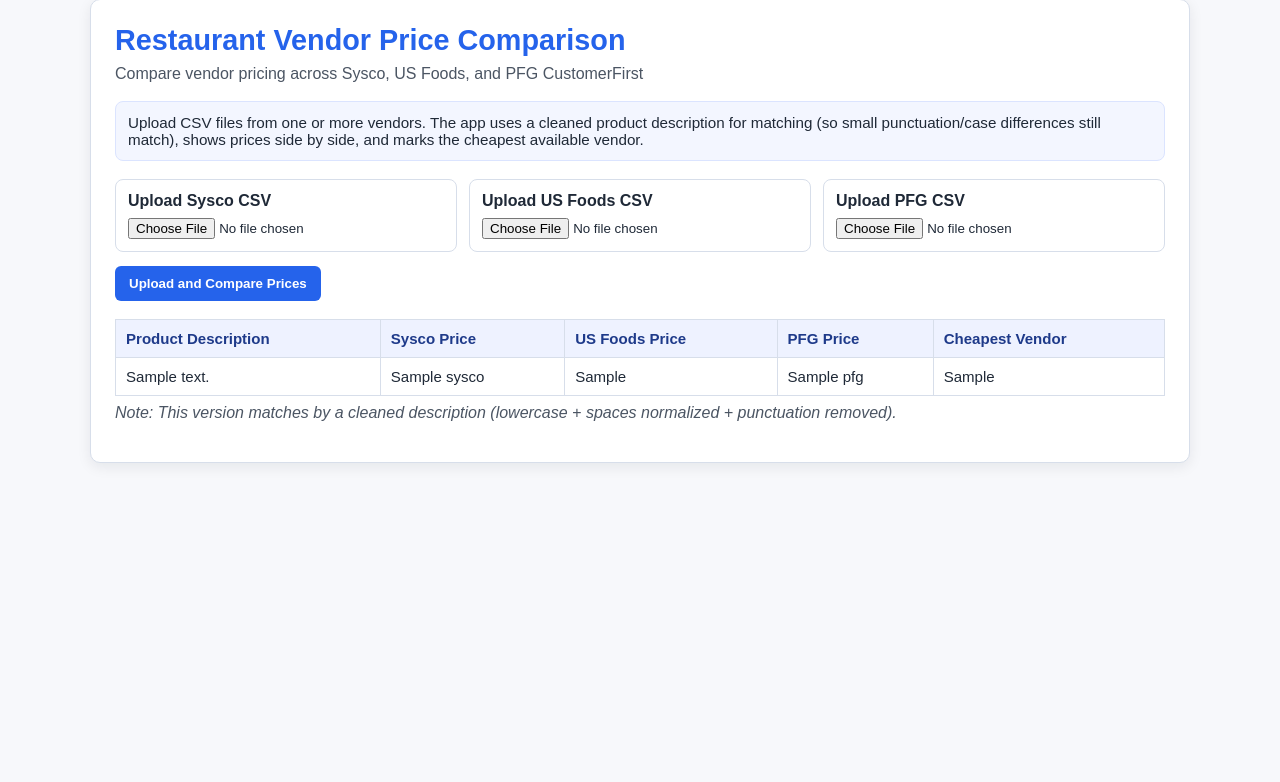
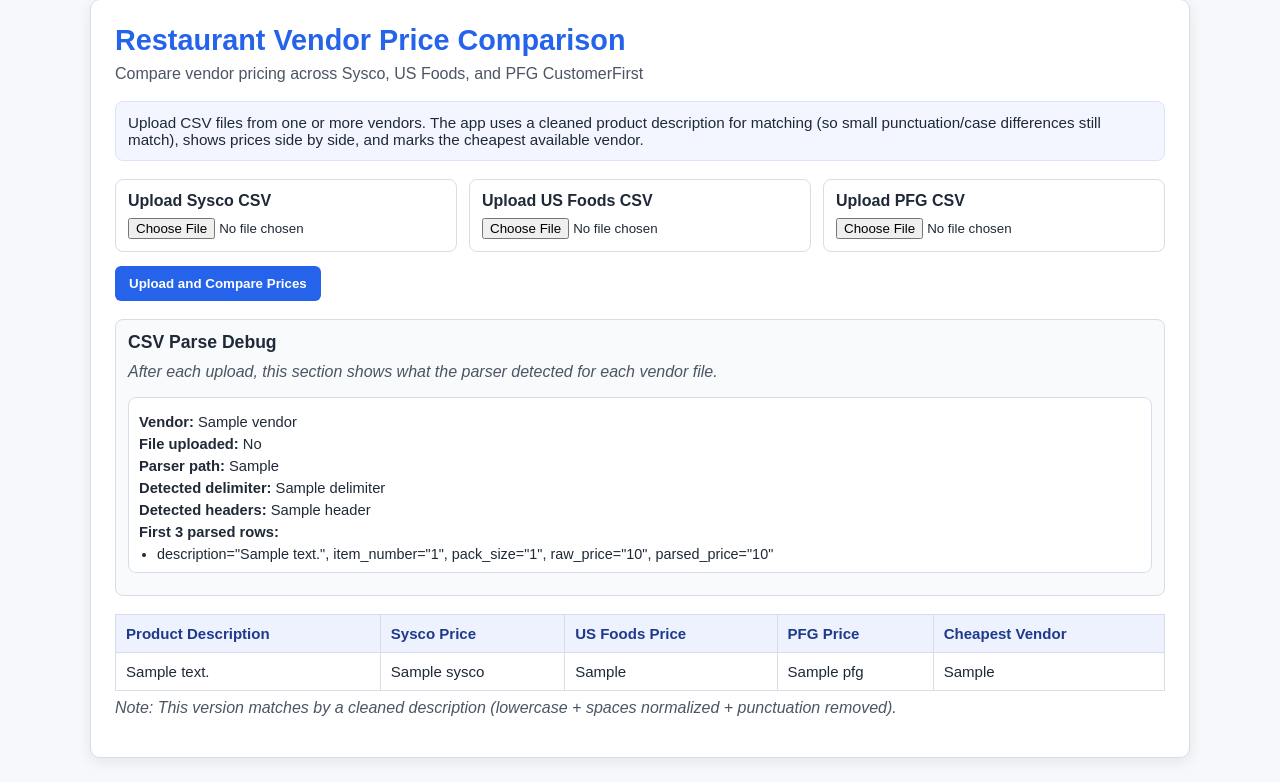
Before and after one commit to Mfaraglia/Confluence, a Flask app: template templates/index.html in a window 1280 px wide. Shown: the part 25-807 px from the top of the page. Before the commit the page ends 489 px from the top, so only its background shows below. Run offline with Flask 3, Linux system fonts and the light colour scheme; the template is opened without the code that fills it: most values are stand-ins (such as "Sample title", 1, 10 or a date in 2020).

Commit message:
Add CSV parser debug panel and safer fallback parsing

```diff
--- a/app.py
+++ b/app.py
@@ -1,7 +1,7 @@
 import csv
 import io
 import re
-from typing import Dict, List, Optional, Tuple
+from typing import Any, Dict, List, Optional, Tuple
 
 from flask import Flask, render_template, request
 
@@ -16,6 +16,8 @@
     "name",
 ]
 PRICE_KEYS = ["price", "unit price", "cost", "net price"]
+ITEM_NUMBER_KEYS = ["item number", "item #", "item_no", "item no", "sku"]
+PACK_SIZE_KEYS = ["pack size", "pack", "size", "uom"]
 
 
 # Convert text to lowercase and trim spaces so header matching is easier.
@@ -52,10 +54,55 @@
     return text
 
 
-# Read one vendor CSV file and return rows (description + price only) plus friendly errors.
-def parse_vendor_csv(vendor_name: str, uploaded_file) -> Tuple[List[Dict[str, Optional[float]]], List[str]]:
+# Some uploads are messy and may parse poorly with the first attempt.
+# We try to detect delimiter first so csv.DictReader can use the right separator.
+def detect_delimiter(csv_text: str) -> str:
+    sample = (csv_text or "")[:2048]
+    try:
+        sniffed = csv.Sniffer().sniff(sample, delimiters=[",", ";", "\t", "|"])
+        return sniffed.delimiter
+    except csv.Error:
+        # Fallback to comma (most common case).
+        return ","
+
+
+# Check if a parsed row likely contains an entire CSV line in one field.
+# We only trigger fallback when there is one non-empty value with 3+ commas,
+# which helps avoid breaking correctly formatted rows.
+def row_looks_like_single_column_csv(row: Dict[str, Optional[str]]) -> bool:
+    non_empty_values = [((value or "").strip()) for value in row.values() if (value or "").strip()]
+    return len(non_empty_values) == 1 and non_empty_values[0].count(",") >= 3
+
+
+# Manual recovery path for rows that landed in one field.
+# We map the split values to description, item_number, pack_size, price.
+def split_single_column_row(single_value: str) -> Dict[str, str]:
+    parts = [part.strip() for part in (single_value or "").split(",", 3)]
+    while len(parts) < 4:
+        parts.append("")
+    return {
+        "description": parts[0],
+        "item_number": parts[1],
+        "pack_size": parts[2],
+        "price": parts[3],
+    }
+
+
+# Read one vendor CSV file and return parsed rows + friendly errors + debug details.
+def parse_vendor_csv(
+    vendor_name: str, uploaded_file
+) -> Tuple[List[Dict[str, Optional[float]]], List[str], Dict[str, Any]]:
+    debug_info: Dict[str, Any] = {
+        "vendor": vendor_name,
+        "uploaded": uploaded_file is not None and uploaded_file.filename != "",
+        "headers": [],
+        "sample_rows": [],
+        "parser_path": "not used",
+        "delimiter": "",
+    }
+
     if uploaded_file is None or uploaded_file.filename == "":
-        return [], []
+        return [], [], debug_info
 
     errors: List[str] = []
     rows: List[Dict[str, Optional[float]]] = []
@@ -63,19 +110,29 @@
     try:
         text = uploaded_file.read().decode("utf-8-sig")
     except UnicodeDecodeError:
-        return [], [f"{vendor_name}: Please upload a UTF-8 CSV file."]
+        debug_info["parser_path"] = "normal"
+        return [], [f"{vendor_name}: Please upload a UTF-8 CSV file."], debug_info
 
     if not text.strip():
-        return [], [f"{vendor_name}: The file is empty. Please upload a CSV with data."]
+        debug_info["parser_path"] = "normal"
+        return [], [f"{vendor_name}: The file is empty. Please upload a CSV with data."], debug_info
 
-    reader = csv.DictReader(io.StringIO(text))
+    delimiter = detect_delimiter(text)
+    debug_info["delimiter"] = repr(delimiter)
+
+    reader = csv.DictReader(io.StringIO(text), delimiter=delimiter)
 
     if not reader.fieldnames:
-        return [], [f"{vendor_name}: Could not read column headers. Please check your CSV file."]
+        debug_info["parser_path"] = "normal"
+        return [], [f"{vendor_name}: Could not read column headers. Please check your CSV file."], debug_info
+
+    debug_info["headers"] = list(reader.fieldnames)
 
     # We only require description + price for this comparison table.
     desc_col = pick_column(reader.fieldnames, DESCRIPTION_KEYS)
     price_col = pick_column(reader.fieldnames, PRICE_KEYS)
+    item_col = pick_column(reader.fieldnames, ITEM_NUMBER_KEYS)
+    pack_col = pick_column(reader.fieldnames, PACK_SIZE_KEYS)
 
     if not desc_col:
         errors.append(
@@ -85,26 +142,58 @@
         errors.append(f"{vendor_name}: Missing a price column. Try 'price' or 'unit price'.")
 
     if errors:
-        return [], errors
+        debug_info["parser_path"] = "normal"
+        return [], errors, debug_info
 
+    used_fallback = False
     for row in reader:
         description = (row.get(desc_col) or "").strip()
         raw_price = (row.get(price_col) or "").strip()
+        item_number = (row.get(item_col) or "").strip() if item_col else ""
+        pack_size = (row.get(pack_col) or "").strip() if pack_col else ""
+
+        # Safe fallback for malformed rows that were parsed into one field.
+        if row_looks_like_single_column_csv(row):
+            used_fallback = True
+            single_value = next(
+                ((value or "").strip() for value in row.values() if (value or "").strip()),
+                "",
+            )
+            recovered = split_single_column_row(single_value)
+            description = recovered["description"]
+            item_number = recovered["item_number"]
+            pack_size = recovered["pack_size"]
+            raw_price = recovered["price"]
 
         # Skip fully empty lines.
-        if not description and not raw_price:
+        if not description and not raw_price and not item_number and not pack_size:
             continue
 
+        parsed_row = {
+            "vendor": vendor_name,
+            "description": description,
+            "item_number": item_number,
+            "pack_size": pack_size,
+            "price": parse_price_to_float(raw_price),
+        }
+
+        # Save first 3 parsed rows so users can debug parsing behavior easily.
+        if len(debug_info["sample_rows"]) < 3:
+            debug_info["sample_rows"].append(
+                {
+                    "description": description,
+                    "item_number": item_number,
+                    "pack_size": pack_size,
+                    "raw_price": raw_price,
+                    "parsed_price": parsed_row["price"],
+                }
+            )
+
         # Keep rows even if price is blank/unreadable, so user still sees the product.
-        rows.append(
-            {
-                "vendor": vendor_name,
-                "description": description,
-                "price": parse_price_to_float(raw_price),
-            }
-        )
+        rows.append(parsed_row)
 
-    return rows, []
+    debug_info["parser_path"] = "fallback used" if used_fallback else "normal"
+    return rows, [], debug_info
 
 
 # Combine rows from all vendors using a cleaned description key.
@@ -183,6 +272,7 @@
 def index():
     comparison_rows: List[Dict[str, str]] = []
     errors: List[str] = []
+    debug_details: List[Dict[str, Any]] = []
 
     if request.method == "POST":
         all_vendor_rows: List[Dict[str, Optional[float]]] = []
@@ -194,9 +284,10 @@
         ]
 
         for vendor_name, file_obj in vendors:
-            rows, file_errors = parse_vendor_csv(vendor_name, file_obj)
+            rows, file_errors, debug_info = parse_vendor_csv(vendor_name, file_obj)
             all_vendor_rows.extend(rows)
             errors.extend(file_errors)
+            debug_details.append(debug_info)
 
         if not all_vendor_rows and not errors:
             errors.append("Please upload at least one CSV file.")
@@ -204,7 +295,12 @@
         if all_vendor_rows:
             comparison_rows = build_comparison_rows(all_vendor_rows)
 
-    return render_template("index.html", rows=comparison_rows, errors=errors)
+    return render_template(
+        "index.html",
+        rows=comparison_rows,
+        errors=errors,
+        debug_details=debug_details,
+    )
 
 
 if __name__ == "__main__":
--- a/templates/index.html
+++ b/templates/index.html
@@ -144,6 +144,38 @@
       font-style: italic;
       margin-top: 8px;
     }
+
+    .debug {
+      margin: 18px 0;
+      border: 1px solid var(--border);
+      border-radius: 8px;
+      padding: 12px;
+      background: #f8fafc;
+    }
+
+    .debug h2 {
+      margin: 0 0 10px;
+      font-size: 1.1rem;
+    }
+
+    .debug-card {
+      border: 1px solid var(--border);
+      border-radius: 8px;
+      background: #fff;
+      padding: 10px;
+      margin-bottom: 10px;
+    }
+
+    .debug-card p {
+      margin: 6px 0;
+      font-size: 0.92rem;
+    }
+
+    .debug-list {
+      margin: 6px 0 0;
+      padding-left: 18px;
+      font-size: 0.9rem;
+    }
   </style>
 </head>
 <body>
@@ -187,6 +219,44 @@
       </div>
     {% endif %}
 
+    {% if debug_details %}
+      <section class="debug" aria-label="CSV debug details">
+        <h2>CSV Parse Debug</h2>
+        <p class="muted">After each upload, this section shows what the parser detected for each vendor file.</p>
+        {% for detail in debug_details %}
+          <div class="debug-card">
+            <p><strong>Vendor:</strong> {{ detail.vendor }}</p>
+            <p><strong>File uploaded:</strong> {{ "Yes" if detail.uploaded else "No" }}</p>
+            <p><strong>Parser path:</strong> {{ detail.parser_path }}</p>
+            <p><strong>Detected delimiter:</strong> {{ detail.delimiter if detail.delimiter else "N/A" }}</p>
+            <p><strong>Detected headers:</strong>
+              {% if detail.headers %}
+                {{ detail.headers|join(", ") }}
+              {% else %}
+                none
+              {% endif %}
+            </p>
+            <p><strong>First 3 parsed rows:</strong></p>
+            {% if detail.sample_rows %}
+              <ul class="debug-list">
+                {% for sample in detail.sample_rows %}
+                  <li>
+                    description="{{ sample.description }}",
+                    item_number="{{ sample.item_number }}",
+                    pack_size="{{ sample.pack_size }}",
+                    raw_price="{{ sample.raw_price }}",
+                    parsed_price="{{ sample.parsed_price }}"
+                  </li>
+                {% endfor %}
+              </ul>
+            {% else %}
+              <p class="muted">No parsed rows available.</p>
+            {% endif %}
+          </div>
+        {% endfor %}
+      </section>
+    {% endif %}
+
     <div class="table-wrap">
       <table aria-label="Vendor comparison table">
         <thead>
```
Also changed, not shown: README.md.
